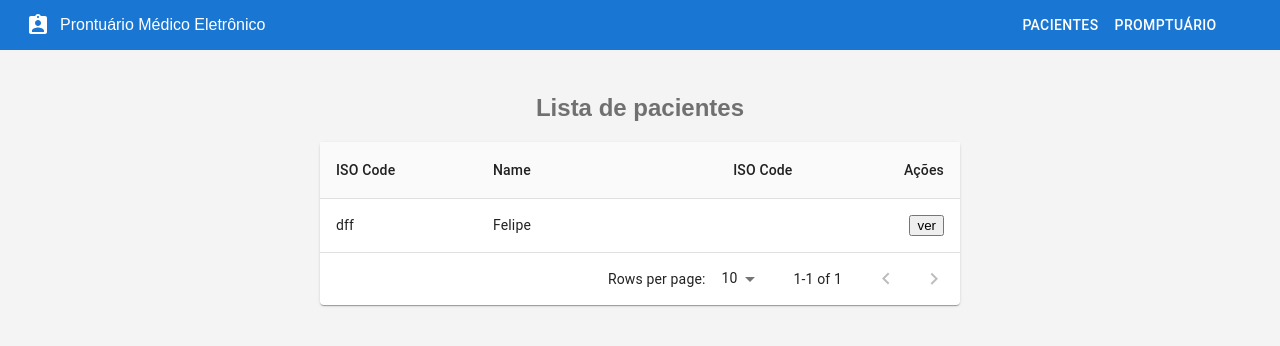
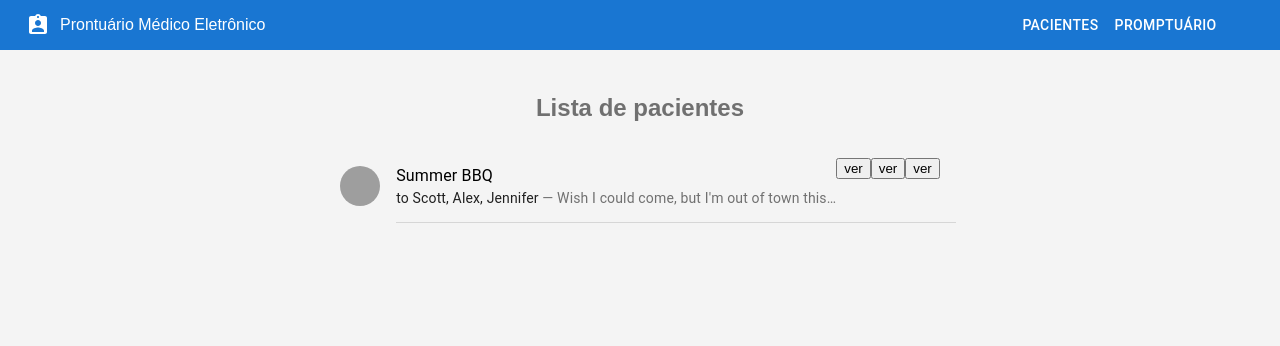
Before and after one commit to devrmvgo/e-medical_promptuary, a React (Create React App) app: page / in a window 1280 px wide. Shown: the top 346 px of the page. Built offline with nearby package versions, Linux system fonts and the light colour scheme; grey boxes are pictures that could not be loaded.

Commit message:
alter list component of patients

```diff
--- /dev/null
+++ b/src/components/List/index.tsx
@@ -0,0 +1,69 @@
+import React from 'react';
+import List from '@material-ui/core/List';
+import ListItem from '@material-ui/core/ListItem';
+import Divider from '@material-ui/core/Divider';
+import ListItemText from '@material-ui/core/ListItemText';
+import ListItemAvatar from '@material-ui/core/ListItemAvatar';
+import Avatar from '@material-ui/core/Avatar';
+import Typography from '@material-ui/core/Typography';
+
+type data = {
+  items: Array<any>;
+};
+
+const ListPatients: React.FC<data> = ({ items }: data) => {
+  return (
+    <List>
+      {items.map((item, index) => (
+        <React.Fragment key={index}>
+          <ListItem alignItems="flex-start">
+            <ListItemAvatar>
+              <Avatar alt={item.name} src="/static/images/avatar/2.jpg" />
+            </ListItemAvatar>
+            <ListItemText
+              primary="Summer BBQ"
+              secondary={
+                <React.Fragment>
+                  <Typography
+                    component="span"
+                    variant="body2"
+                    color="textPrimary"
+                  >
+                    to Scott, Alex, Jennifer
+                  </Typography>
+                  {" — Wish I could come, but I'm out of town this…"}
+                </React.Fragment>
+              }
+            />
+            <div>
+              <button
+                onClick={() => {
+                  console.log(item);
+                }}
+              >
+                ver
+              </button>
+              <button
+                onClick={() => {
+                  console.log(item);
+                }}
+              >
+                ver
+              </button>
+              <button
+                onClick={() => {
+                  console.log(item);
+                }}
+              >
+                ver
+              </button>
+            </div>
+          </ListItem>
+          <Divider variant="inset" component="li" />
+        </React.Fragment>
+      ))}
+    </List>
+  );
+};
+
+export default ListPatients;
--- a/src/components/PatientList/index.tsx
+++ b/src/components/PatientList/index.tsx
@@ -2,28 +2,14 @@ import React from 'react';
 
 import { StyledListPatientsContent } from './styles';
 
-import Table from '../Table';
-
-interface Column {
-  id: string;
-  label: string;
-  minWidth?: number;
-  align?: 'right';
-  format?: (value: number) => string;
-}
-
-const columns: Column[] = [
-  { id: 'id', label: 'ISO\u00a0Code', minWidth: 100 },
-  { id: 'name', label: 'Name', minWidth: 170 },
-  { id: 'fd', label: 'ISO\u00a0Code', minWidth: 100 },
-];
+import List from '../List';
 
 const PatientList: React.FC = () => {
   return (
     <StyledListPatientsContent>
       <h2>Lista de pacientes</h2>
       <div className="container">
-        <Table columns={columns} items={[{ id: 'dff', name: 'Felipe' }]} />
+        <List items={[{ id: 'dff', name: 'Felipe' }]} />
       </div>
     </StyledListPatientsContent>
   );
--- a/src/components/PatientList/styles.ts
+++ b/src/components/PatientList/styles.ts
@@ -11,10 +11,12 @@ export const StyledListPatientsContent = styled(List)`
     color: ${colors.gray};
   }
 
-  .container {
-    height: 480px;
-    min-width: 40rem;
-    max-width: 70rem;
+  ul {
+    background: ${colors.grayLighter};
+
+    li:hover {
+      background: ${colors.grayStronger};
+    }
   }
 `;
 
--- a/src/components/Table/index.tsx
+++ /dev/null
@@ -1,119 +0,0 @@
-import React, { useState } from 'react';
-import { makeStyles } from '@material-ui/core/styles';
-import Paper from '@material-ui/core/Paper';
-import Table from '@material-ui/core/Table';
-import TableBody from '@material-ui/core/TableBody';
-import TableCell from '@material-ui/core/TableCell';
-import TableContainer from '@material-ui/core/TableContainer';
-import TableHead from '@material-ui/core/TableHead';
-import TablePagination from '@material-ui/core/TablePagination';
-import TableRow from '@material-ui/core/TableRow';
-
-interface Column {
-  id: string;
-  label: string;
-  minWidth?: number;
-  align?: 'right';
-  format?: (value: number) => string;
-}
-
-type TableData = {
-  columns: Column[];
-  // eslint-disable-next-line @typescript-eslint/no-explicit-any
-  items: Array<any>;
-};
-
-const useStyles = makeStyles({
-  root: {
-    width: '100%',
-  },
-  container: {
-    maxHeight: 440,
-  },
-});
-
-const StickyHeadTable: React.FC<TableData> = ({
-  columns,
-  items,
-}: TableData) => {
-  console.log(items);
-  const classes = useStyles();
-  const [page, setPage] = useState(0);
-  const [rowsPerPage, setRowsPerPage] = useState(10);
-
-  const handleChangePage = (event: unknown, newPage: number) => {
-    setPage(newPage);
-  };
-
-  const handleChangeRowsPerPage = (
-    event: React.ChangeEvent<HTMLInputElement>,
-  ) => {
-    setRowsPerPage(+event.target.value);
-    setPage(0);
-  };
-
-  return (
-    <Paper className={classes.root}>
-      <TableContainer className={classes.container}>
-        <Table stickyHeader aria-label="sticky table">
-          <TableHead>
-            <TableRow>
-              {columns.map((column) => (
-                <TableCell
-                  key={column.id}
-                  align={column.align}
-                  style={{ minWidth: column.minWidth }}
-                >
-                  {column.label}
-                </TableCell>
-              ))}
-              <TableCell align="right">Ações</TableCell>
-            </TableRow>
-          </TableHead>
-          <TableBody>
-            {items
-              .slice(page * rowsPerPage, page * rowsPerPage + rowsPerPage)
-              .map((row, index) => {
-                return (
-                  <TableRow hover role="checkbox" tabIndex={-1} key={index}>
-                    {columns.map((column) => {
-                      const value = row[column.id];
-                      return (
-                        <TableCell key={column.id} align={column.align}>
-                          {column.format && typeof value === 'number'
-                            ? column.format(value)
-                            : value}
-                        </TableCell>
-                      );
-                    })}
-
-                    <TableCell key={index} align="right">
-                      <button
-                        onClick={() => {
-                          console.log(row);
-                        }}
-                      >
-                        {' '}
-                        ver
-                      </button>
-                    </TableCell>
-                  </TableRow>
-                );
-              })}
-          </TableBody>
-        </Table>
-      </TableContainer>
-      <TablePagination
-        rowsPerPageOptions={[10, 25, 100]}
-        component="div"
-        count={items.length}
-        rowsPerPage={rowsPerPage}
-        page={page}
-        onChangePage={handleChangePage}
-        onChangeRowsPerPage={handleChangeRowsPerPage}
-      />
-    </Paper>
-  );
-};
-
-export default StickyHeadTable;
```
